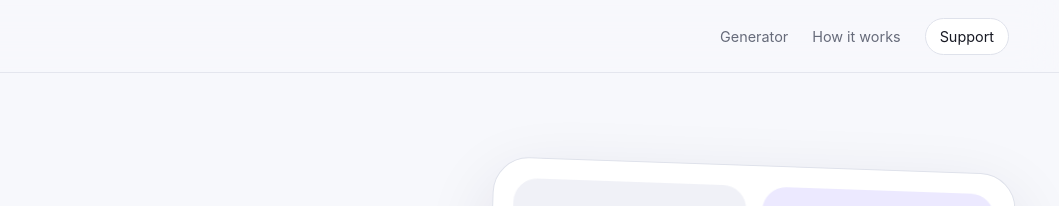
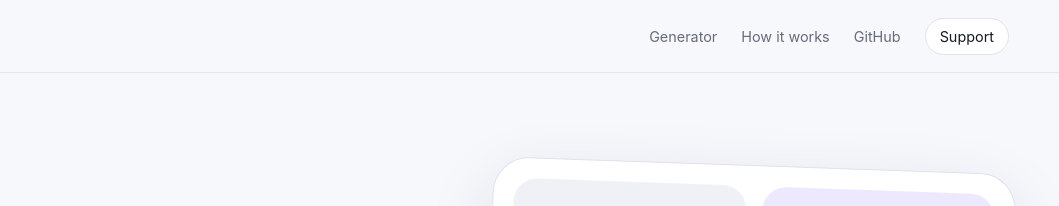
Before and after one commit to NotXf1le/agent-avatars, a React app: page index.html in a window 1280 px wide. Shown: the top 206 px of the page, 221-1280 px from the left. Built offline with nearby package versions, Linux system fonts and the light colour scheme.

Commit message:
Update index.html

```diff
--- a/index.html
+++ b/index.html
@@ -248,6 +248,7 @@
       <nav class="nav" aria-label="Main navigation">
         <a href="#playground">Generator</a>
         <a href="#how-it-works">How it works</a>
+        <a href="https://github.com/NotXf1le/agent-avatars" target="_blank" rel="noreferrer">GitHub</a>
         <a class="nav-support" href="https://ko-fi.com/felixkoba" target="_blank" rel="noreferrer">Support</a>
       </nav>
     </div>
@@ -399,7 +400,7 @@
   <footer class="site-footer">
     <div class="container footer-inner">
       <p>Agent Avatars · MIT License · 2026 Felix Koba</p>
-      <div class="footer-links"><a href="#playground">Generator</a><a href="https://ko-fi.com/felixkoba" target="_blank" rel="noreferrer">Ko-fi</a></div>
+      <div class="footer-links"><a href="https://github.com/NotXf1le/agent-avatars" target="_blank" rel="noreferrer">GitHub</a><a href="https://www.npmjs.com/package/agent-avatars" target="_blank" rel="noreferrer">npm</a><a href="https://ko-fi.com/felixkoba" target="_blank" rel="noreferrer">Ko-fi</a></div>
     </div>
   </footer>
 
```
